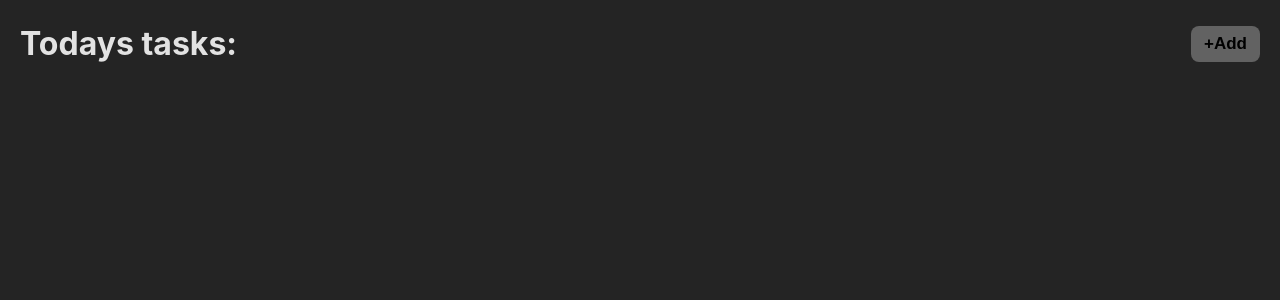
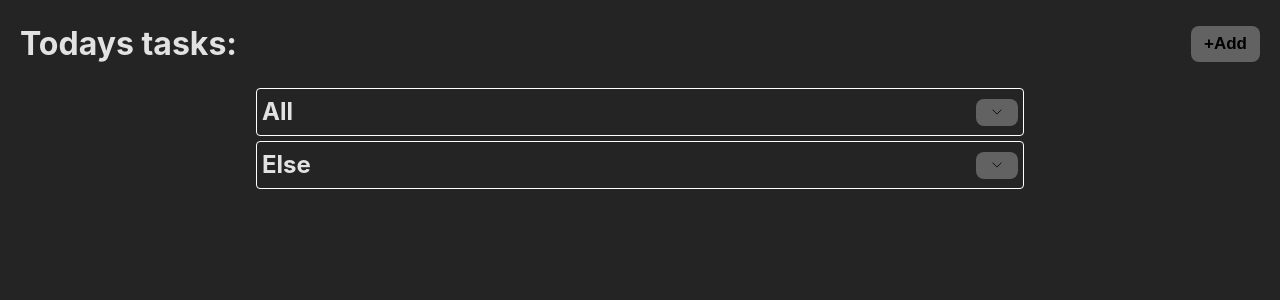
Before and after one commit to iLox4/task-managment, a React (Vite) app: page / in a window 1280 px wide. Shown: the top 300 px of the page. Built offline with nearby package versions, Linux system fonts and the light colour scheme.

Commit message:
Add Tasks component

```diff
--- a/src/App.tsx
+++ b/src/App.tsx
@@ -1,7 +1,22 @@
+import styled from "styled-components";
+
 import MainHeader from "./components/main-header/MainHeader";
+import Tasks from "./components/tasks/Tasks";
+
+const Main = styled.main`
+  width: 60%;
+  margin: 0 auto;
+`;
 
 function App() {
-  return <MainHeader title={"Todays tasks:"}/>;
+  return (
+    <>
+      <MainHeader title={"Todays tasks:"} />
+      <Main>
+        <Tasks />
+      </Main>
+    </>
+  );
 }
 
 export default App;
--- /dev/null
+++ b/src/components/tasks/Tasks.tsx
@@ -0,0 +1,9 @@
+import { DUMMY_TASKS } from "../../dummy-data/dummy-tasks";
+import TaskList from "./task-list/TaskList";
+
+export default function Tasks() {
+    return <div>
+        <TaskList taskClass="All" tasks={DUMMY_TASKS}/>
+        <TaskList taskClass="Else" tasks={DUMMY_TASKS}/>
+    </div>
+}
```
